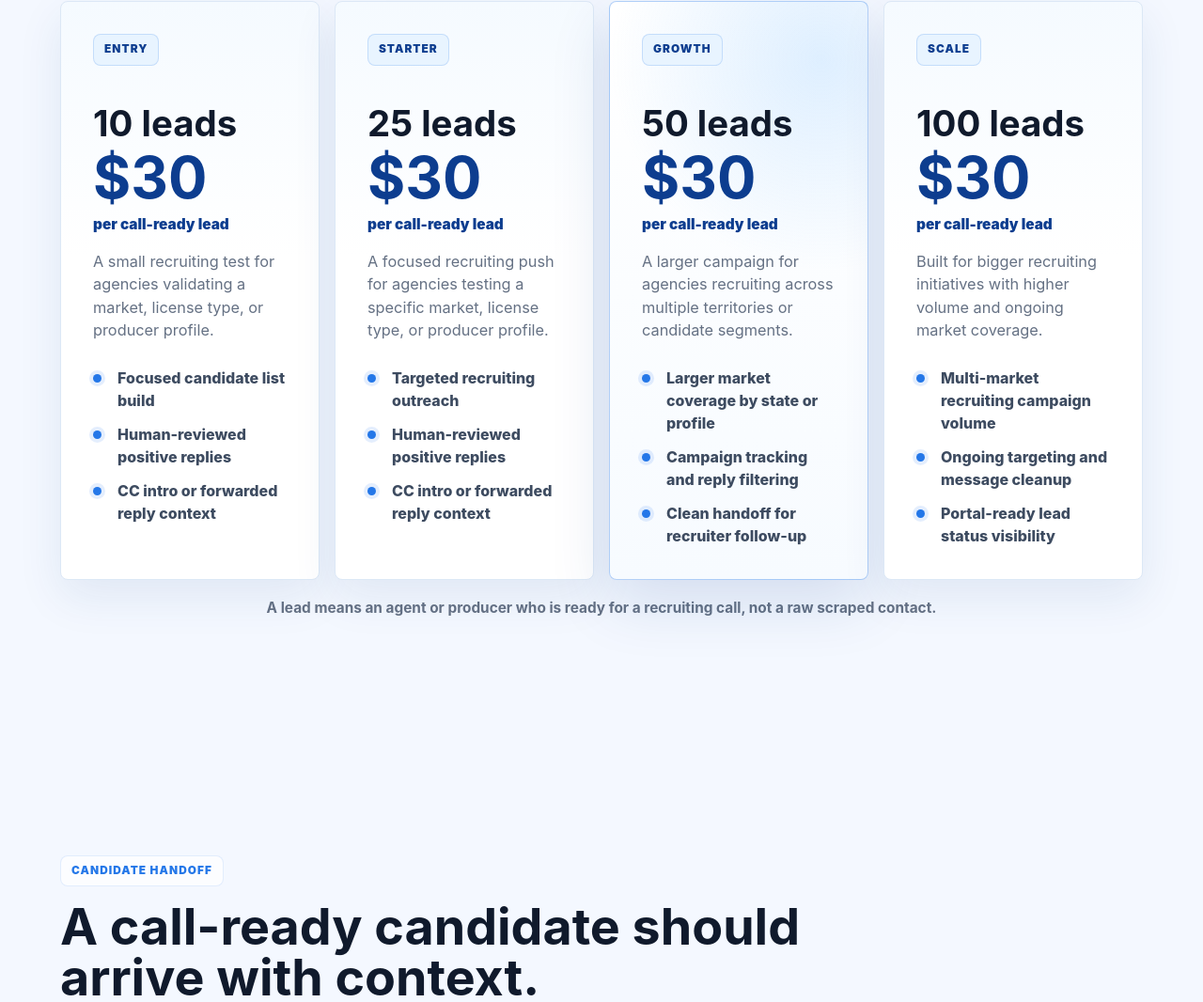
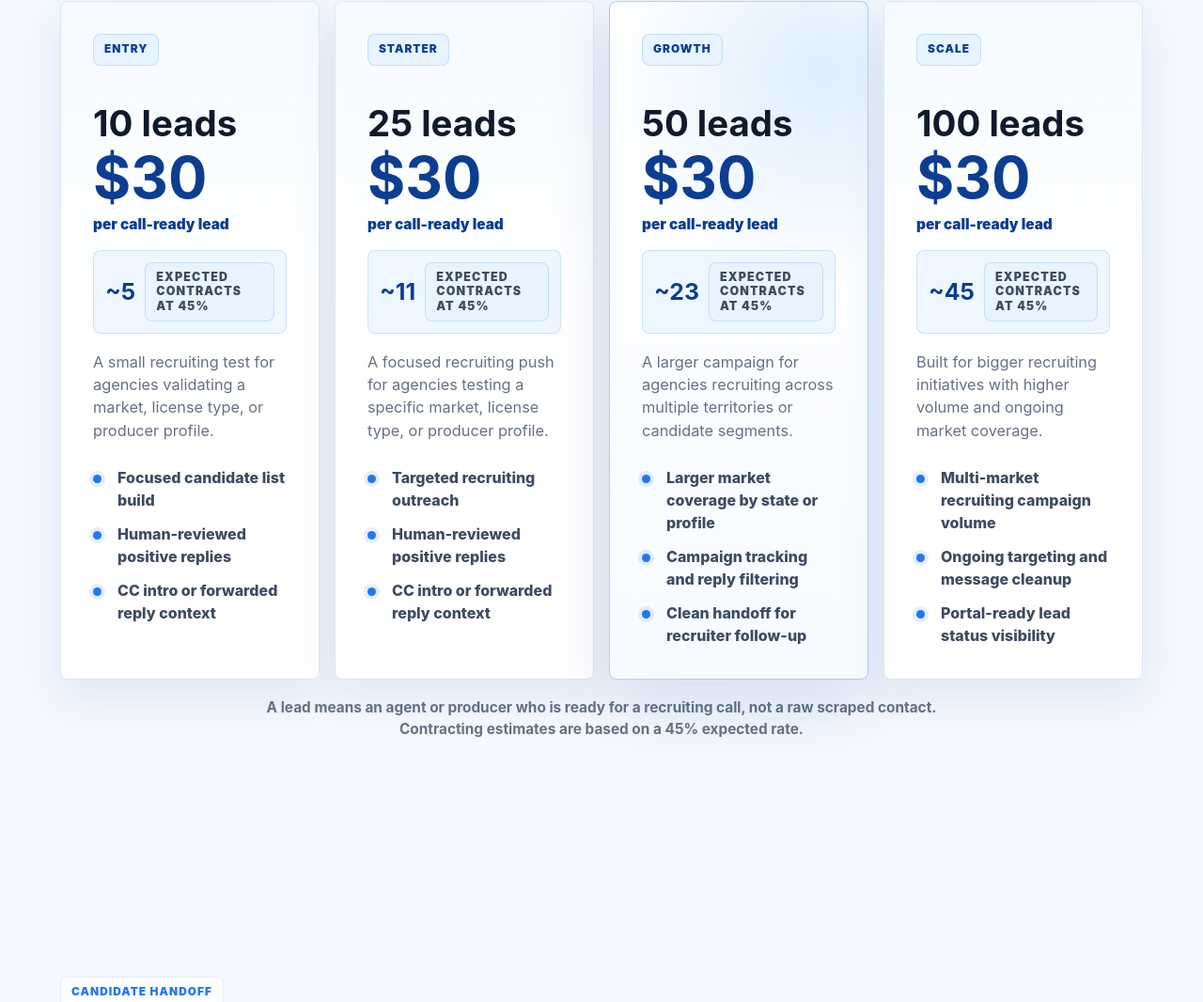
Before and after one commit to cshaw120100/simplybookedmeetings, a website built with Vite: page agentrecruitment.html in a window 1280 px wide. Shown: the part 4085-5151 px from the top of the page at 94% size. Built offline with nearby package versions, Linux system fonts and the light colour scheme.

Commit message:
Add recruitment contracting rate estimates

```diff
--- a/agentrecruitment.html
+++ b/agentrecruitment.html
@@ -251,6 +251,10 @@
             <h3>10 leads</h3>
             <strong>$30</strong>
             <p class="tier-price-note">per call-ready lead</p>
+            <div class="contracting-rate">
+              <b>~5</b>
+              <span>expected contracts at 45%</span>
+            </div>
             <p>A small recruiting test for agencies validating a market, license type, or producer profile.</p>
             <ul>
               <li>Focused candidate list build</li>
@@ -263,6 +267,10 @@
             <h3>25 leads</h3>
             <strong>$30</strong>
             <p class="tier-price-note">per call-ready lead</p>
+            <div class="contracting-rate">
+              <b>~11</b>
+              <span>expected contracts at 45%</span>
+            </div>
             <p>A focused recruiting push for agencies testing a specific market, license type, or producer profile.</p>
             <ul>
               <li>Targeted recruiting outreach</li>
@@ -275,6 +283,10 @@
             <h3>50 leads</h3>
             <strong>$30</strong>
             <p class="tier-price-note">per call-ready lead</p>
+            <div class="contracting-rate">
+              <b>~23</b>
+              <span>expected contracts at 45%</span>
+            </div>
             <p>A larger campaign for agencies recruiting across multiple territories or candidate segments.</p>
             <ul>
               <li>Larger market coverage by state or profile</li>
@@ -287,6 +299,10 @@
             <h3>100 leads</h3>
             <strong>$30</strong>
             <p class="tier-price-note">per call-ready lead</p>
+            <div class="contracting-rate">
+              <b>~45</b>
+              <span>expected contracts at 45%</span>
+            </div>
             <p>Built for bigger recruiting initiatives with higher volume and ongoing market coverage.</p>
             <ul>
               <li>Multi-market recruiting campaign volume</li>
@@ -296,7 +312,7 @@
           </article>
         </div>
         <p class="pricing-note">
-          A lead means an agent or producer who is ready for a recruiting call, not a raw scraped contact.
+          A lead means an agent or producer who is ready for a recruiting call, not a raw scraped contact. Contracting estimates are based on a 45% expected rate.
         </p>
       </section>
 
--- a/src/styles.css
+++ b/src/styles.css
@@ -864,6 +864,31 @@ h3 {
   font-weight: 950;
 }
 
+.contracting-rate {
+  display: grid;
+  grid-template-columns: auto minmax(0, 1fr);
+  gap: 10px;
+  align-items: center;
+  margin: 0 0 18px;
+  padding: 12px;
+  border: 1px solid rgba(36, 119, 232, 0.16);
+  border-radius: 8px;
+  background: rgba(232, 244, 255, 0.72);
+}
+
+.contracting-rate b {
+  color: var(--green-dark);
+  font-size: 1.55rem;
+  line-height: 1;
+}
+
+.contracting-rate span {
+  color: #3d4b60;
+  font-size: 0.78rem;
+  font-weight: 900;
+  line-height: 1.25;
+}
+
 .pricing-tier-card ul {
   display: grid;
   gap: 12px;
```
